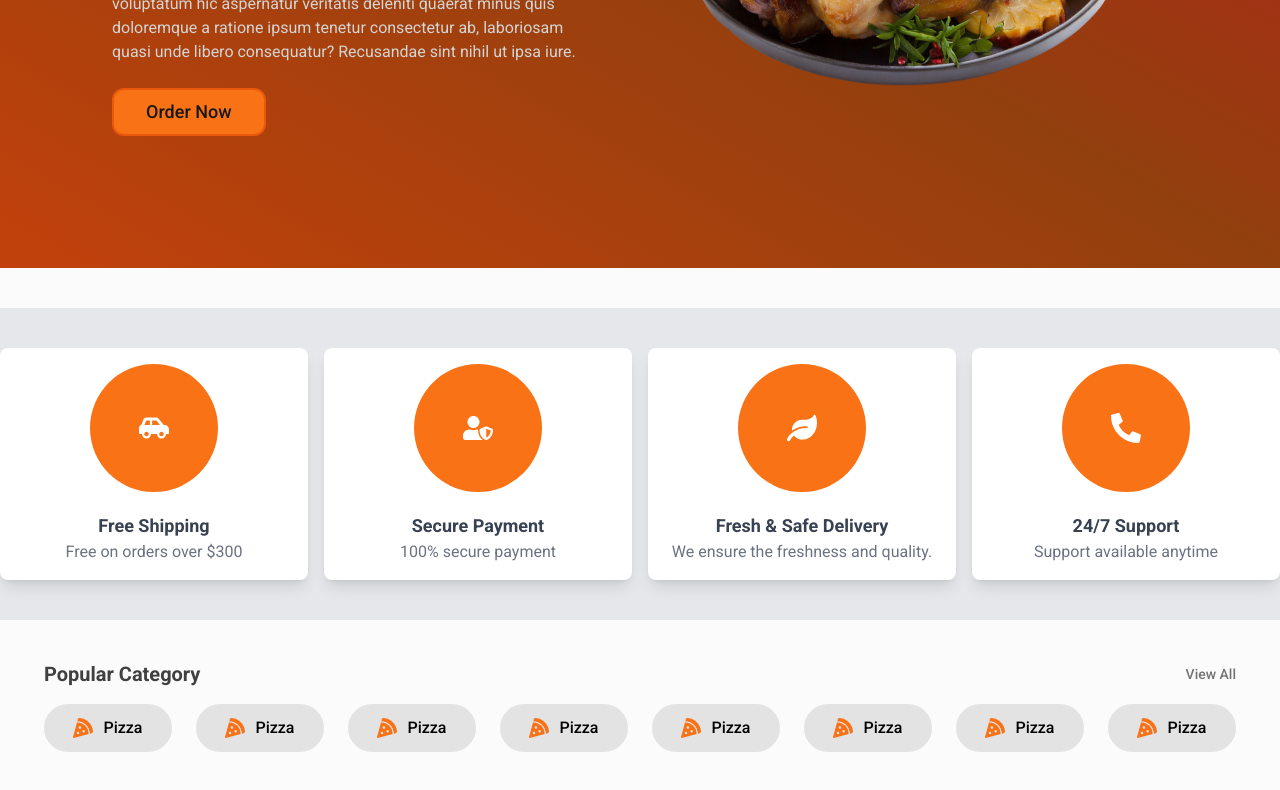
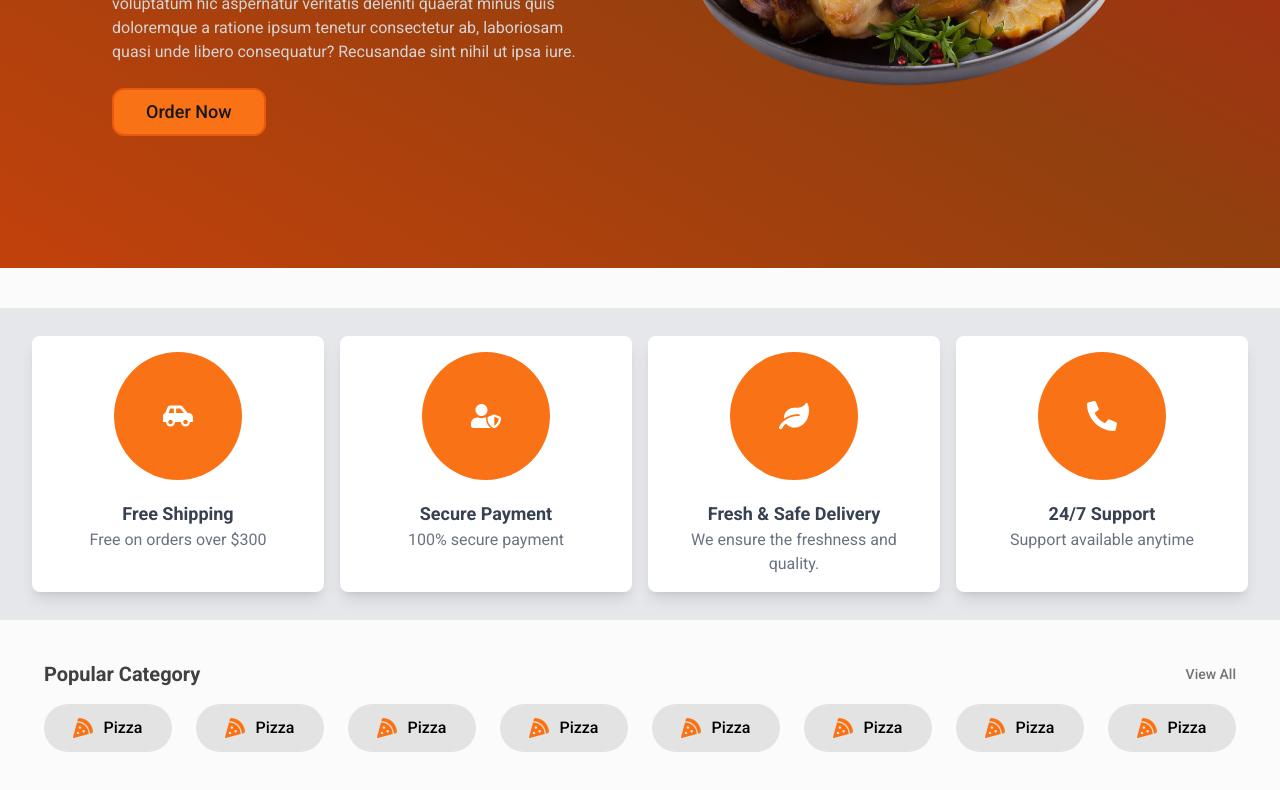
Before and after one commit to Akhileshpookkuttiyil/FoodApp, a React (Vite) app: page / in a window 1280 px wide. Shown: the part 532-1322 px from the top of the page. Built offline with nearby package versions, Linux system fonts and the light colour scheme.

Commit message:
enhanced banner Component

```diff
--- a/src/Pages/Home/Banner/Banner.jsx
+++ b/src/Pages/Home/Banner/Banner.jsx
@@ -1,64 +1,58 @@
 import { FaCarSide, FaUserShield, FaLeaf, FaPhoneAlt } from "react-icons/fa";
 
 const Banner = () => {
+  const features = [
+    {
+      icon: <FaCarSide />,
+      title: "Free Shipping",
+      description: "Free on orders over $300",
+      ariaLabel: "Free Shipping Icon",
+    },
+    {
+      icon: <FaUserShield />,
+      title: "Secure Payment",
+      description: "100% secure payment",
+      ariaLabel: "Secure Payment Icon",
+    },
+    {
+      icon: <FaLeaf />,
+      title: "Fresh & Safe Delivery",
+      description: "We ensure the freshness and quality.",
+      ariaLabel: "Fresh and Safe Delivery Icon",
+    },
+    {
+      icon: <FaPhoneAlt />,
+      title: "24/7 Support",
+      description: "Support available anytime",
+      ariaLabel: "24/7 Support Icon",
+    },
+  ];
+
   return (
     <div className="container-fluid py-5 bg-gray-200">
       <div className="flex justify-center">
-        <div className="container py-5">
+        {/* Added max-w-7xl and px-4 for responsiveness */}
+        <div className="container max-w-7xl px-4 sm:px-6 lg:px-8 py-2">
           <div className="grid grid-cols-1 sm:grid-cols-2 md:grid-cols-2 lg:grid-cols-4 gap-8 sm:gap-8 md:gap-6 lg:gap-4">
-            {/* Free Shipping Section */}
-            <div className="featurs-item text-center rounded-lg bg-white p-4 shadow-lg">
-              <div className="featurs-icon w-20 sm:w-24 md:w-28 lg:w-32 h-20 sm:h-24 md:h-28 lg:h-32 rounded-full bg-orange-500 mb-5 mx-auto flex items-center justify-center text-3xl text-white transition-transform transform hover:scale-110 hover:rotate-6 duration-300 ease-in-out">
-                <FaCarSide />
-              </div>
-              <div className="featurs-content text-center">
-                <h5 className="text-lg font-semibold text-gray-700">
-                  Free Shipping
-                </h5>
-                <p className="mb-0 text-gray-500">Free on orders over $300</p>
-              </div>
-            </div>
-
-            {/* Secure Payment Section */}
-            <div className="featurs-item text-center rounded-lg bg-white p-4 shadow-lg">
-              <div className="featurs-icon w-20 sm:w-24 md:w-28 lg:w-32 h-20 sm:h-24 md:h-28 lg:h-32 rounded-full bg-orange-500 mb-5 mx-auto flex items-center justify-center text-3xl text-white transition-transform transform hover:scale-110 hover:rotate-6 duration-300 ease-in-out">
-                <FaUserShield />
-              </div>
-              <div className="featurs-content text-center">
-                <h5 className="text-lg font-semibold text-gray-700">
-                  Secure Payment
-                </h5>
-                <p className="mb-0 text-gray-500">100% secure payment</p>
-              </div>
-            </div>
-
-            {/* Fresh & Safe Delivery Section */}
-            <div className="featurs-item text-center rounded-lg bg-white p-4 shadow-lg">
-              <div className="featurs-icon w-20 sm:w-24 md:w-28 lg:w-32 h-20 sm:h-24 md:h-28 lg:h-32 rounded-full bg-orange-500 mb-5 mx-auto flex items-center justify-center text-3xl text-white transition-transform transform hover:scale-110 hover:rotate-6 duration-300 ease-in-out">
-                <FaLeaf />
-              </div>
-              <div className="featurs-content text-center">
-                <h5 className="text-lg font-semibold text-gray-700">
-                  Fresh & Safe Delivery
-                </h5>
-                <p className="mb-0 text-gray-500">
-                  We ensure the freshness and quality.
-                </p>
-              </div>
-            </div>
-
-            {/* 24/7 Support Section */}
-            <div className="featurs-item text-center rounded-lg bg-white p-4 shadow-lg">
-              <div className="featurs-icon w-20 sm:w-24 md:w-28 lg:w-32 h-20 sm:h-24 md:h-28 lg:h-32 rounded-full bg-orange-500 mb-5 mx-auto flex items-center justify-center text-3xl text-white transition-transform transform hover:scale-110 hover:rotate-6 duration-300 ease-in-out">
-                <FaPhoneAlt />
-              </div>
-              <div className="featurs-content text-center">
-                <h5 className="text-lg font-semibold text-gray-700">
-                  24/7 Support
-                </h5>
-                <p className="mb-0 text-gray-500">Support available anytime</p>
-              </div>
-            </div>
+            {features.map((feature, index) => (
+              <article
+                key={index}
+                className="featurs-item text-center rounded-lg bg-white p-4 shadow-lg transition-shadow hover:shadow-xl duration-300"
+              >
+                <div
+                  className="featurs-icon w-20 sm:w-24 md:w-28 lg:w-32 h-20 sm:h-24 md:h-28 lg:h-32 rounded-full bg-orange-500 mb-5 mx-auto flex items-center justify-center text-3xl text-white transition-transform transform hover:scale-110 hover:rotate-6 duration-300 ease-in-out"
+                  aria-label={feature.ariaLabel}
+                >
+                  {feature.icon}
+                </div>
+                <div className="featurs-content text-center">
+                  <h5 className="text-lg font-semibold text-gray-700">
+                    {feature.title}
+                  </h5>
+                  <p className="mb-0 text-gray-500">{feature.description}</p>
+                </div>
+              </article>
+            ))}
           </div>
         </div>
       </div>
--- a/src/Pages/Home/Menu/Menu.jsx
+++ b/src/Pages/Home/Menu/Menu.jsx
@@ -79,7 +79,7 @@ const Menu = () => {
   ];
 
   return (
-    <div className="w-full lg:px-11 md:px-10 sm:px-4 px-4n space-y-6">
+    <div className="w-full lg:px-11 md:px-8 sm:px-4 px-4 space-y-6">
       <div className="w-full flex items-center justify-between">
         <h5 className="text-xl text-neutral-700 font-semibold">
           Our Best Menus
```
